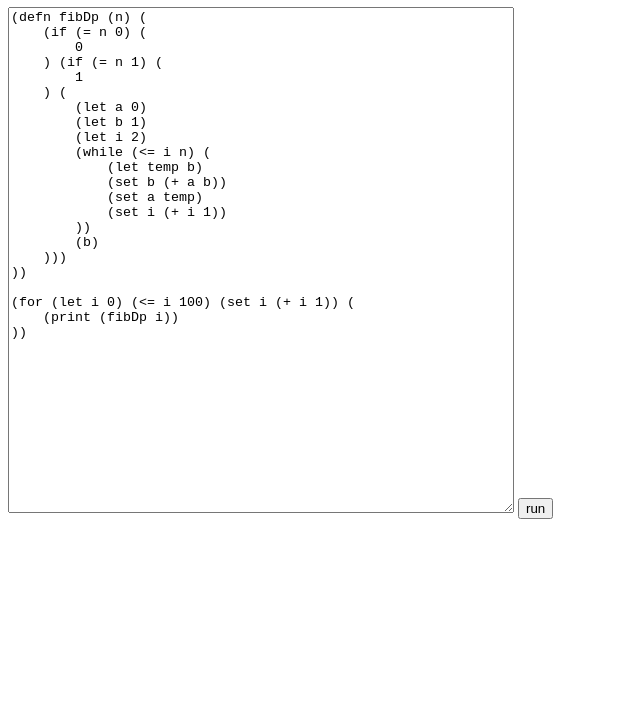
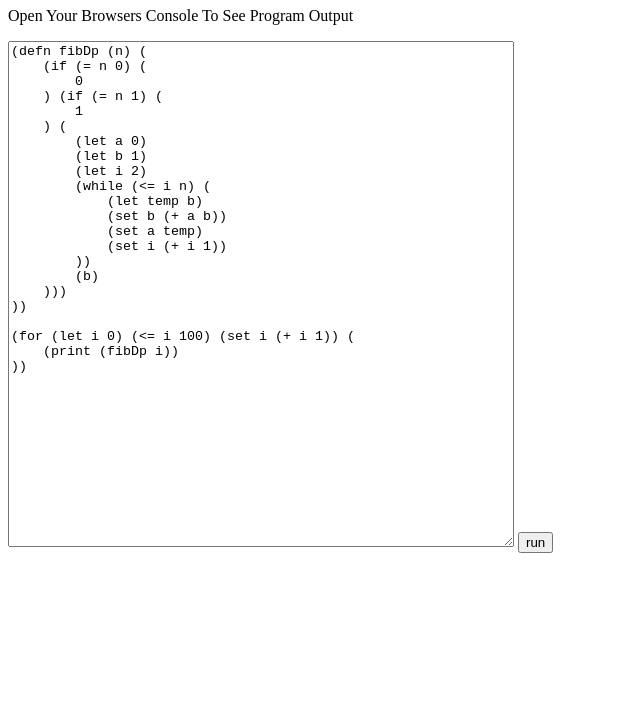
Before and after one commit to EvanChisholm1/eclisp, a website: page public/index.html in a window 1280 px wide. Shown: the part 73-800 px from the top of the page, without its empty margins (0-640 px from the left). Drawn offline with Linux system fonts and the light colour scheme.

Commit message:
updated readme and webplayground

```diff
--- a/public/index.html
+++ b/public/index.html
@@ -13,6 +13,7 @@
     </head>
     <body>
         <h1>Eclisp Browser Sandbox</h1>
+        <p>Open Your Browsers Console To See Program Output</p>
         <form>
             <textarea width="500px" height="500px"> </textarea>
             <button type="submit">run</button>
```
Also changed, not shown: README.md.
